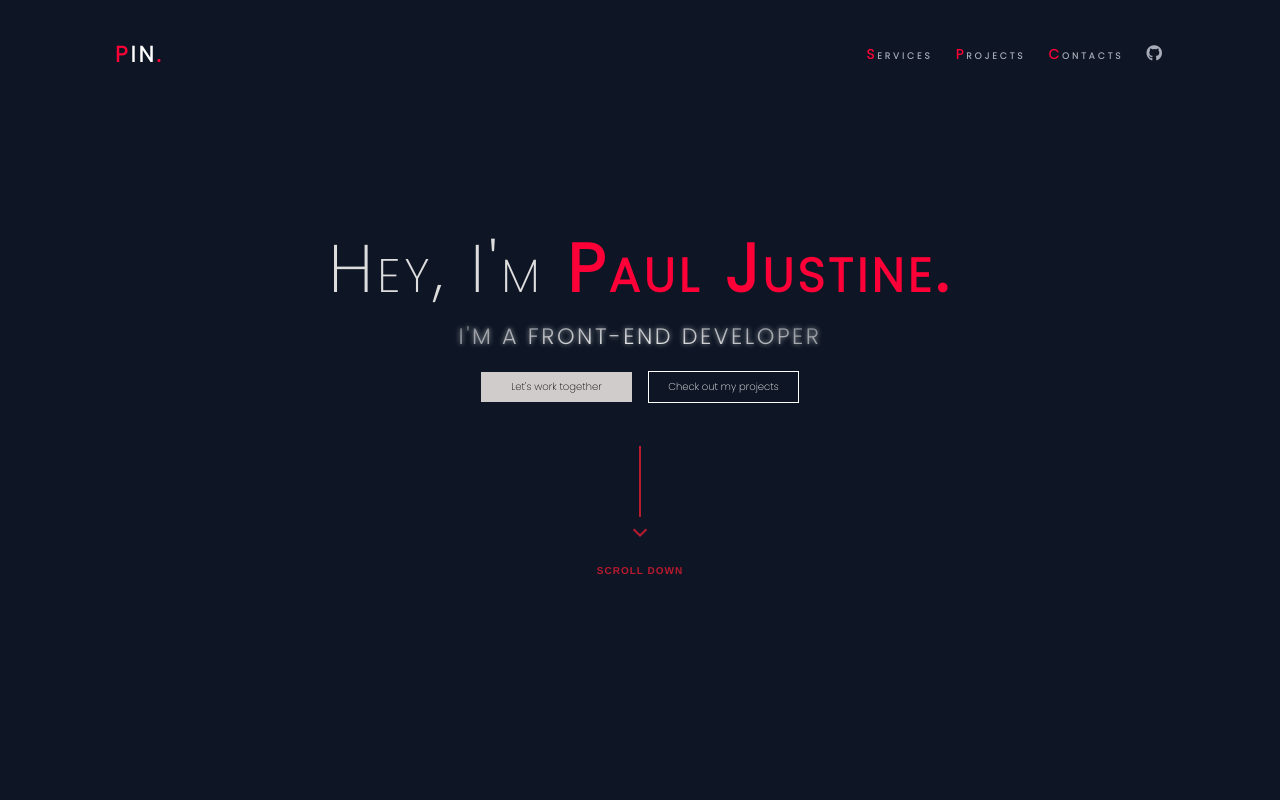
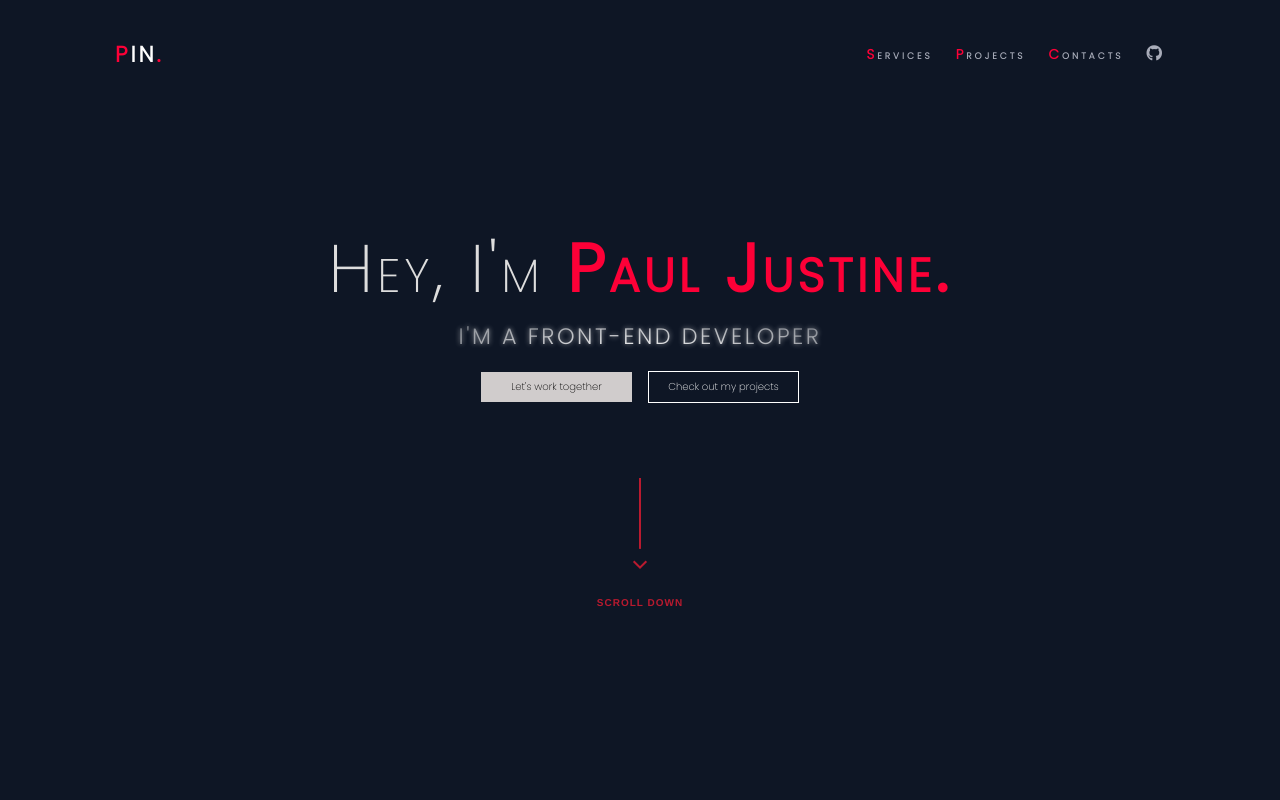
Before and after one commit to PaulPintang/Portfolio, a React (Create React App) app: page / in a window 1280 px wide. Shown: the top 800 px of the page. Built offline with nearby package versions, Linux system fonts and the light colour scheme.

Commit message:
fixed scroll down spacing

```diff
--- a/src/App.css
+++ b/src/App.css
@@ -107,7 +107,7 @@ button:hover {
   display: table;
   width: 100%;
   height: 100%;
-  margin-top: -13rem;
+  margin-top: -11rem;
 }
 
 #wrapper-inner {
```
